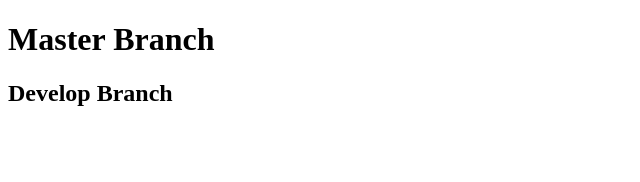
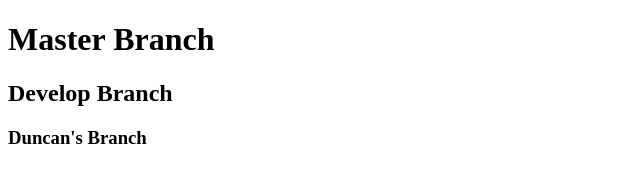
Before and after one commit to dkallman13/teamGit, a plain HTML site: page index.html in a window 1280 px wide. Shown: the whole page, without its empty margins (0-640 px from the left). Drawn offline with Linux system fonts and the light colour scheme.

Commit message:
duncans branch

```diff
--- a/index.html
+++ b/index.html
@@ -9,5 +9,6 @@
     <body>
         <h1>Master Branch</h1>
         <h2>Develop Branch</h2>
+        <h3>Duncan's Branch</h3>
     </body>
 </html>
```
